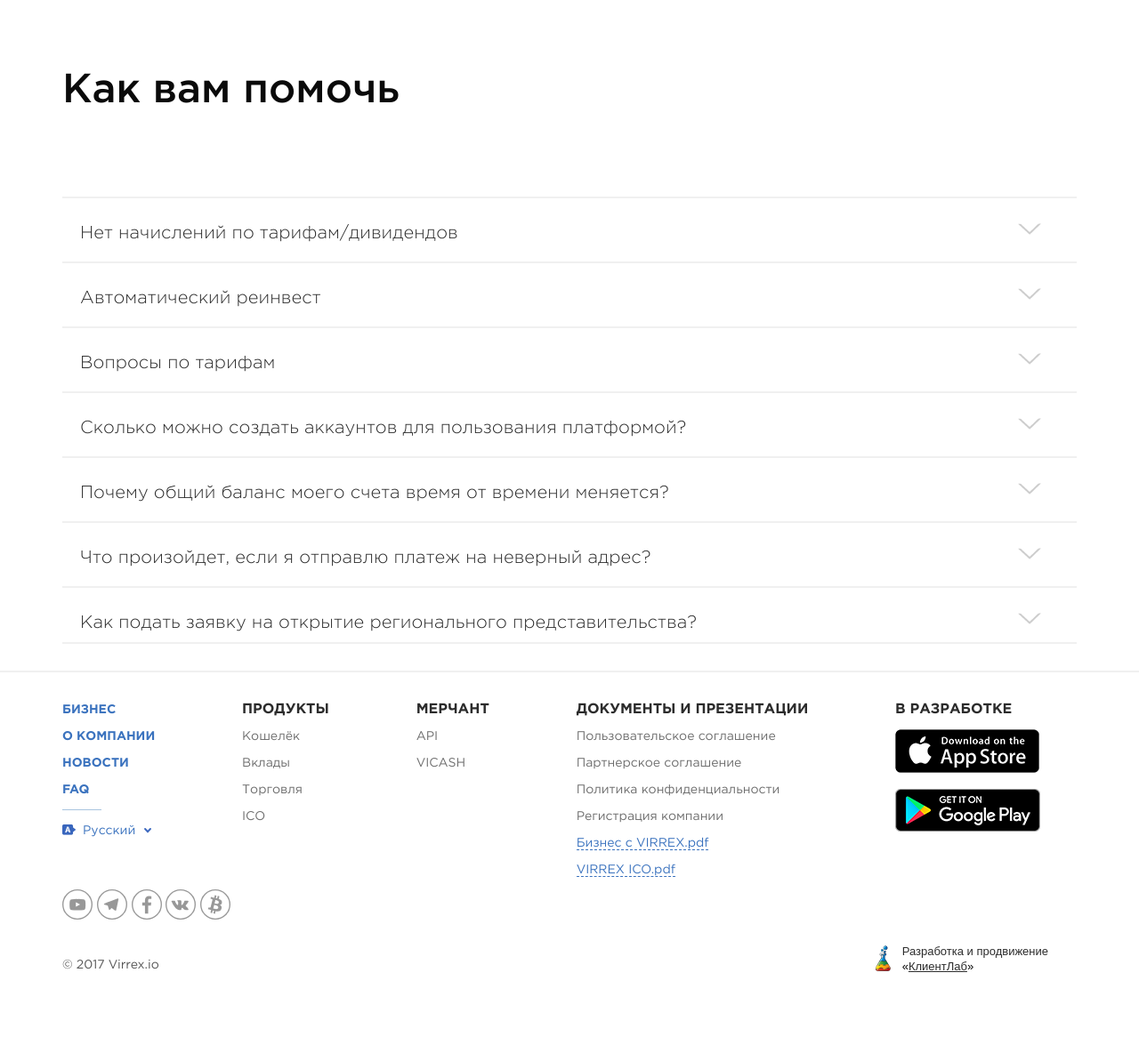
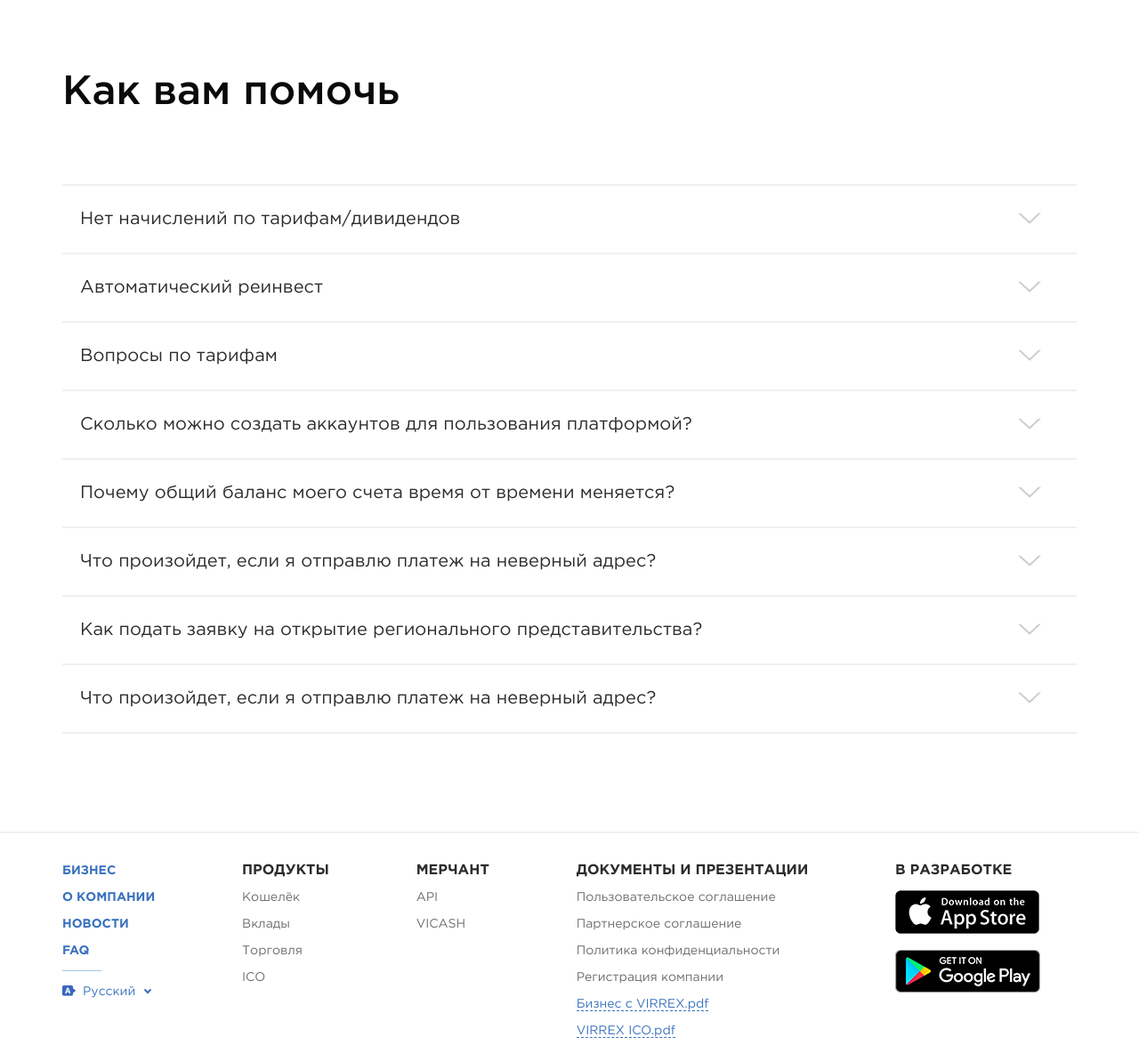
Before and after one commit to clientlab-dev/virrex, a PHP site: page /faq.php in a window 1280 px wide. Shown: the part 92-1267 px from the top of the page at 89% size. Before the commit the page ends 1185 px from the top, so only its background shows below. Run offline with PHP 8.4, Linux system fonts and the light colour scheme; style sheets or scripts are compiled from the project's sources; some libraries are stand-ins or nearby versions.

Commit message:
finished style of accordion component

```diff
--- a/assets/scss/_accordion.scss
+++ b/assets/scss/_accordion.scss
@@ -1,22 +1,29 @@
+@import "mixins";
 .accordion {
-    padding-bottom: 30px;
+    @include clearfix;
+    padding-bottom: 110px;
     p {
         font-weight: 100;
     }
+     h5 {
+        font-size: 16px;
+    }
     .item {
         padding-top: 18px;
+        cursor: pointer;
         border-top: 2px solid #f0f0f0;
+        padding: 16px 0 6px;
         &:last-child {
         border-bottom: 2px solid #f0f0f0;
+        padding-bottom: 16px;
         }
         .title {
             color: #2c2c2c;
             font-size: 20px;
-            font-weight: 300;
+            font-weight: 400;
             user-select: none;
             padding-left: 20px;
             line-height: 43px;
-            cursor: pointer;
             position: relative;
 
             &:after {
@@ -24,7 +31,7 @@
                 position: absolute;
                 display: block;
                 right: 40px;
-                top: 10px;
+                top: 14px;
                 width: 26px;
                 height: 13px;
                 background-image: url('../assets/img/interface_icons/gray_arrow_down.png');
@@ -44,7 +51,10 @@
     .item--active {
         .title {
             color: #5690ff;
-
+            &::after {
+                // transform: rotate(180deg);
+                background-image: url('../assets/img/interface_icons/blue_arrow_up.png');
+            }
         }
     }
 } //accordion
--- a/assets/scss/_news-single.scss
+++ b/assets/scss/_news-single.scss
@@ -1,6 +1,6 @@
 .news-single {
     &__header {
-        padding: 74px 0;
+        padding: 76px 0 58px;
         h1 {
             font-size: 46px;
             font-weight: 500;
--- a/faq.php
+++ b/faq.php
@@ -81,13 +81,55 @@ insert_header($headerOptions);
                 </div>
             </div>
 
-           <div class="item">
+            <div class="item">
                 <div class="title">Вопросы по тарифам</div>
-                <div class="body">
-                    <h5>Существуют ли лимиты на вывод?</h5>
-                    <p>
-                        Лимит на вывод составляет 15% от тела депозита в неделю. Это распространяется на все начисления, как на вывод дивидендов, так и на вывод самого тела депозита. Если ранее на неделе, вы получили начисление дивидендов, после чего пошёл вывод тела. Суммарно эта сумма не может превышать 15%. Данный лимит распространяется исключительно на вкладку "Мои проекты" для раздела "Доступно". В разделе "Кошелек" лимитов нет.
-                    </p>
+                    <div class="body">
+                        <h5>
+                            Как выбрать тариф?
+                        </h5>
+                        <p>
+                            Перейдите на вкладку "Проекты", определитесь с монетой для инвестирования и нажмите на кнопку "Инвестировать". Далее, внимательно ознакомьтесь с условиями предоставленного списка тарифов и повторно нажмите на кнопку "Инвестировать". Завершите процесс определив сумму инвестирования.
+                        </p>
+
+                        <h5>
+                            Существуют ли лимиты на вывод?
+                        </h5>
+                        <p>
+                            Лимит на вывод составляет 15% от тела депозита в неделю. Это распространяется на все начисления, как на вывод дивидендов, так и на вывод самого тела депозита. Если ранее на неделе, вы получили начисление дивидендов, после чего пошёл вывод тела. Суммарно эта сумма не может превышать 15%. Данный лимит распространяется исключительно на вкладку "Мои проекты" для раздела "Доступно". В разделе "Кошелек" лимитов нет.
+                        </p>
+
+                        <h5>
+                            Как часто производятся выплаты?
+                        </h5>
+                        <p>Ежедневно, по рабочим дням недели с ПН - ПТ в то-же время, когда был сделан депозит.
+                        Пример: Депозит сделан в 19:00 в Понедельник = дивиденды будут начислены в 19:00 во Вторник.</p>
+
+                        <h5>
+                            Какие платежные системы можно использовать при инвестировании?
+                        </h5>
+                        <p>
+                            Вы можете инвестировать, используя для этого все представленные на платформе цифровые валюты, а также через платежные сервисы Advanced Cash, Payeer.
+                        </p>
+
+                        <h5>
+                            Могу ли я досрочно вывести свой депозит?
+                        </h5>
+                        <p>
+                            Нет. Только по окончанию срока выбранного Вами тарифа.
+                        </p>
+
+                        <h5>
+                            Можно ли инвестировать криптовалюту, но получать прибыль в Advanced Cash, например?
+                        </h5>
+                        <p>
+                            Нет. Для вывода прибыли Вы можете использовать только ту же самую платежную систему, которую Вы использовали при инвестировании.
+                        </p>
+
+                        <h5>
+                            Может ли моя инвестиция не дать прибыль?
+                        </h5>
+                        <p>Все инвестиции наших клиентов стабильно и гарантированно приносят прибыль инвесторам и показывают безопасность и надежность.
+                        Мы инвестируем в максимально эффективный и ликвидный актив онлайн-инвестирования в мире - криптовалюту, стартапы, ICO.</p>
                 </div>
             </div>
 
@@ -133,6 +175,16 @@ insert_header($headerOptions);
                 </div>
             </div>
 
+           <div class="item">
+                <div class="title">Что произойдет, если я отправлю платеж на неверный адрес?</div>
+                <div class="body">
+                    <h5>Существуют ли лимиты на вывод?</h5>
+                    <p>
+                        Лимит на вывод составляет 15% от тела депозита в неделю. Это распространяется на все начисления, как на вывод дивидендов, так и на вывод самого тела депозита. Если ранее на неделе, вы получили начисление дивидендов, после чего пошёл вывод тела. Суммарно эта сумма не может превышать 15%. Данный лимит распространяется исключительно на вкладку "Мои проекты" для раздела "Доступно". В разделе "Кошелек" лимитов нет.
+                    </p>
+                </div>
+            </div>
+
         </div>
     </div>
 
```
Also changed, not shown: assets/img/interface_icons/blue_arrow_up.png (added).
